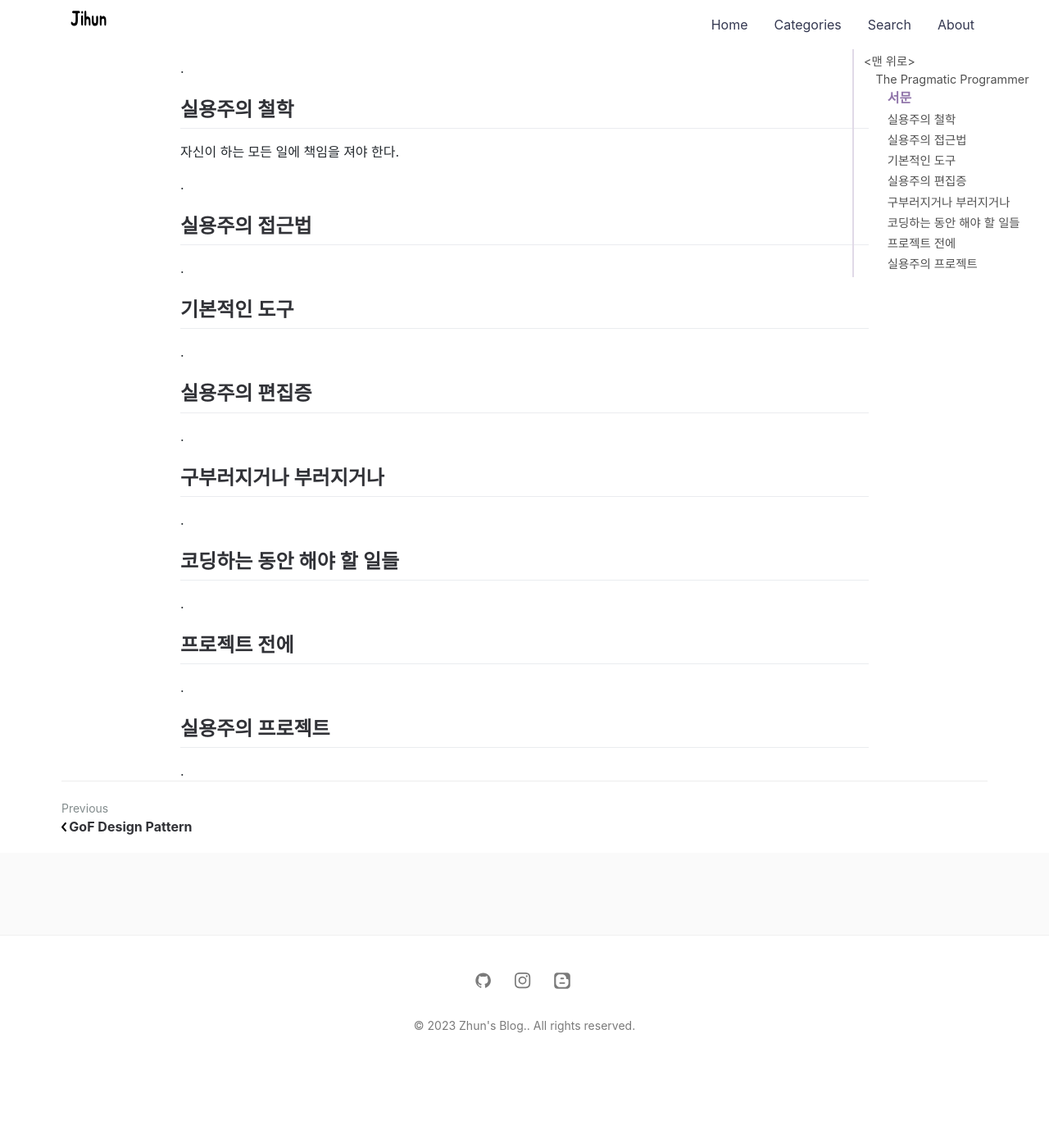
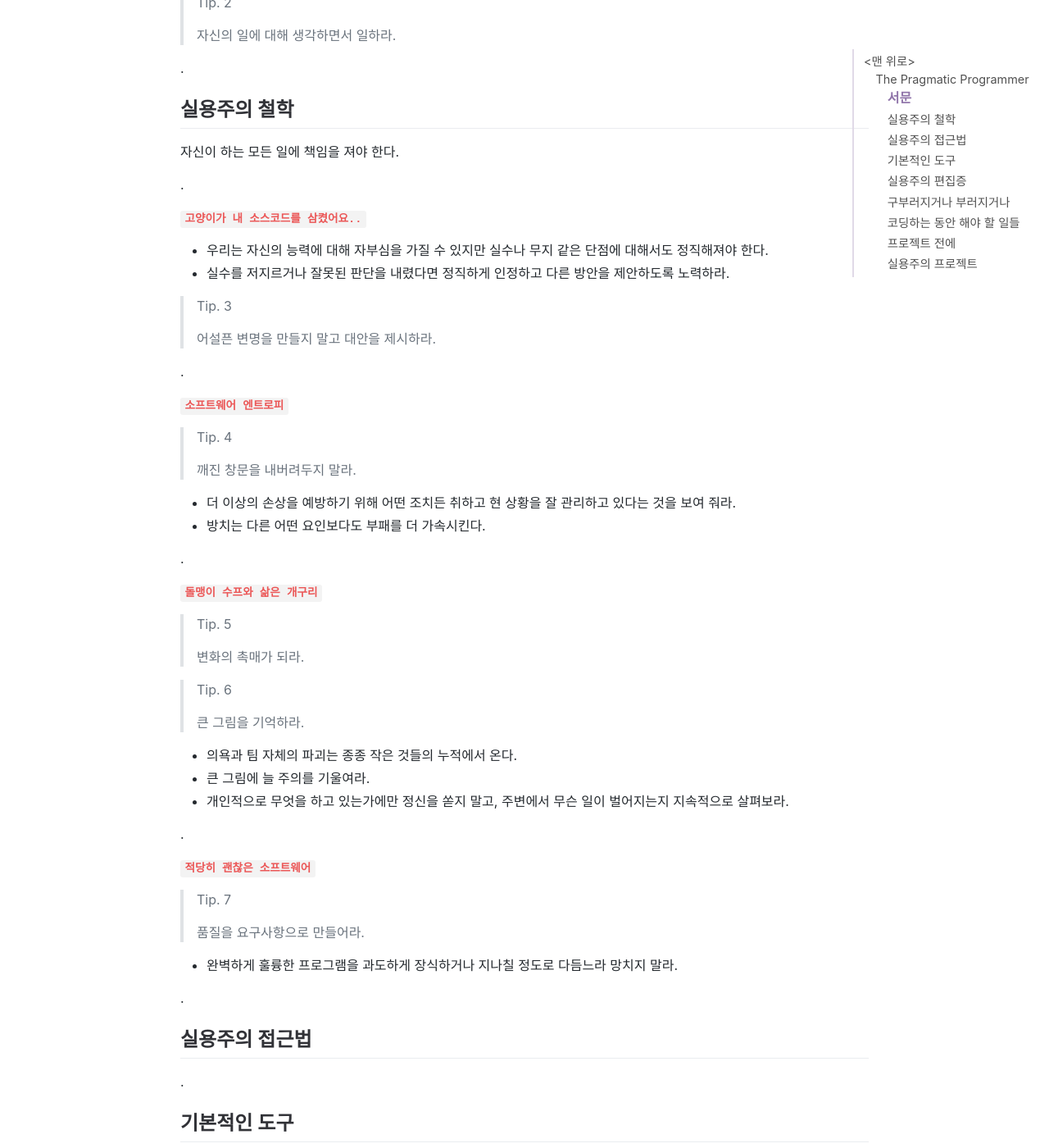
Before and after one commit to jihunparkme/jihunparkme.github.io, a Jekyll site: the page built from _posts/2023-11-27-the-pragmatic-proframmer.md, in a window 1280 px wide and 1400 px high, scrolled down 1458 px. Shown: the whole window at 82% size. Built offline with Jekyll 4.4.1, drawn with Linux system fonts in a browser that asks for light colours; nearby versions of some CDN libraries; comment, search, counter and statistics services are not loaded; before the commit the page ends 2764 px from its top, so only the background shows below that.

Commit message:
[실용주의 프로그래머] 실용주의 철학

```diff
--- a/_posts/2023-11-27-the-pragmatic-proframmer.md
+++ b/_posts/2023-11-27-the-pragmatic-proframmer.md
@@ -53,6 +53,53 @@ featured-img: sample
 
 자신이 하는 모든 일에 책임을 져야 한다.
 
+.
+
+**`고양이가 내 소스코드를 삼켰어요..`**
+
+- 우리는 자신의 능력에 대해 자부심을 가질 수 있지만 실수나 무지 같은 단점에 대해서도 정직해져야 한다.
+- 실수를 저지르거나 잘못된 판단을 내렸다면 정직하게 인정하고 다른 방안을 제안하도록 노력하라.
+
+> Tip. 3
+>
+> 어설픈 변명을 만들지 말고 대안을 제시하라.
+
+.
+
+**`소프트웨어 엔트로피`**
+
+> Tip. 4
+>
+> 깨진 창문을 내버려두지 말라.
+
+- 더 이상의 손상을 예방하기 위해 어떤 조치든 취하고 현 상황을 잘 관리하고 있다는 것을 보여 줘라.
+- 방치는 다른 어떤 요인보다도 부패를 더 가속시킨다.
+
+.
+
+**`돌맹이 수프와 삶은 개구리`**
+
+> Tip. 5
+>
+> 변화의 촉매가 되라.
+
+> Tip. 6
+>
+> 큰 그림을 기억하라.
+
+- 의욕과 팀 자체의 파괴는 종종 작은 것들의 누적에서 온다.
+- 큰 그림에 늘 주의를 기울여라.
+- 개인적으로 무엇을 하고 있는가에만 정신을 쏟지 말고, 주변에서 무슨 일이 벌어지는지 지속적으로 살펴보라.
+
+.
+
+**`적당히 괜찮은 소프트웨어`**
+
+> Tip. 7
+>
+> 품질을 요구사항으로 만들어라.
+
+- 완벽하게 훌륭한 프로그램을 과도하게 장식하거나 지나칠 정도로 다듬느라 망치지 말라.
 
 .
 
```
